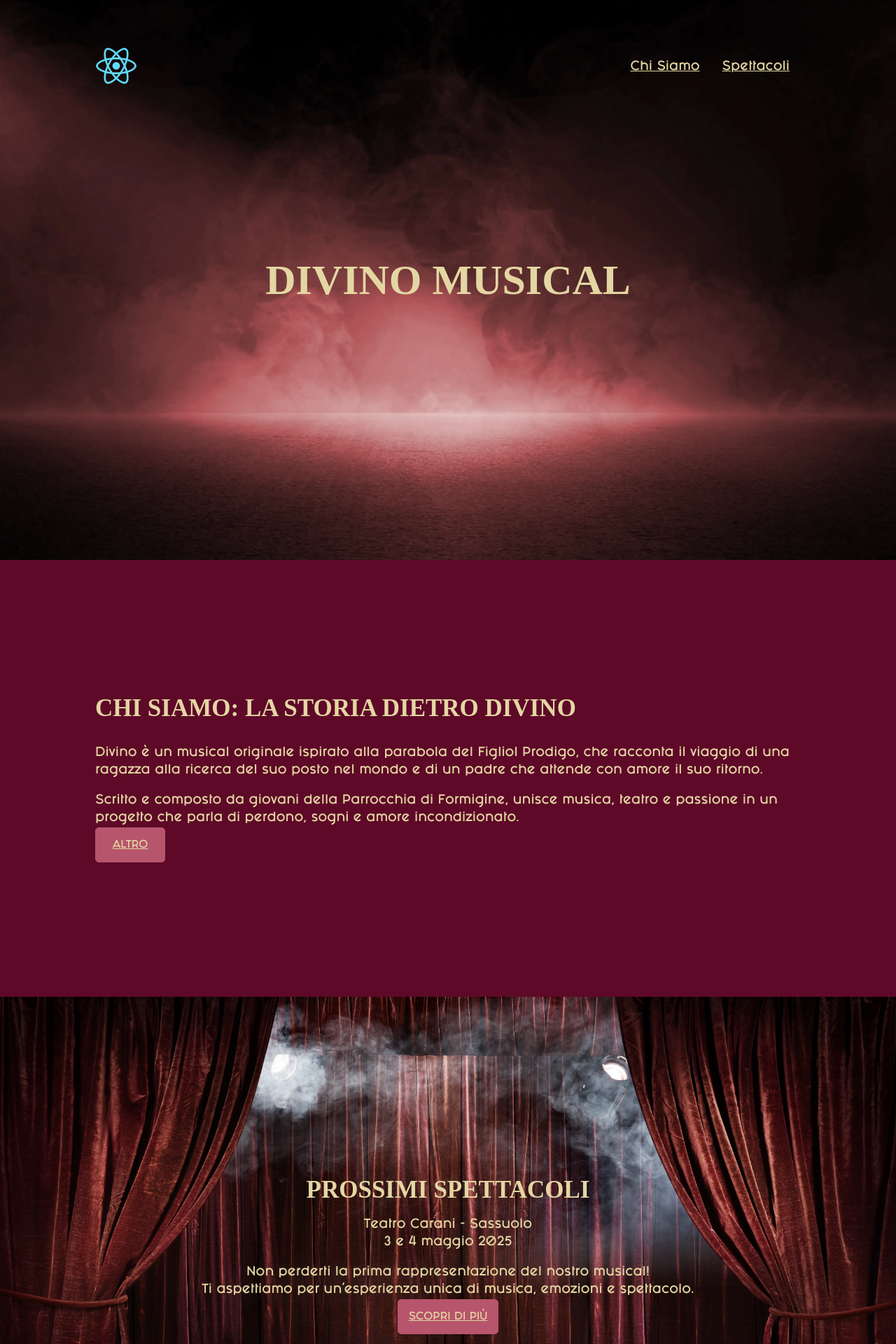
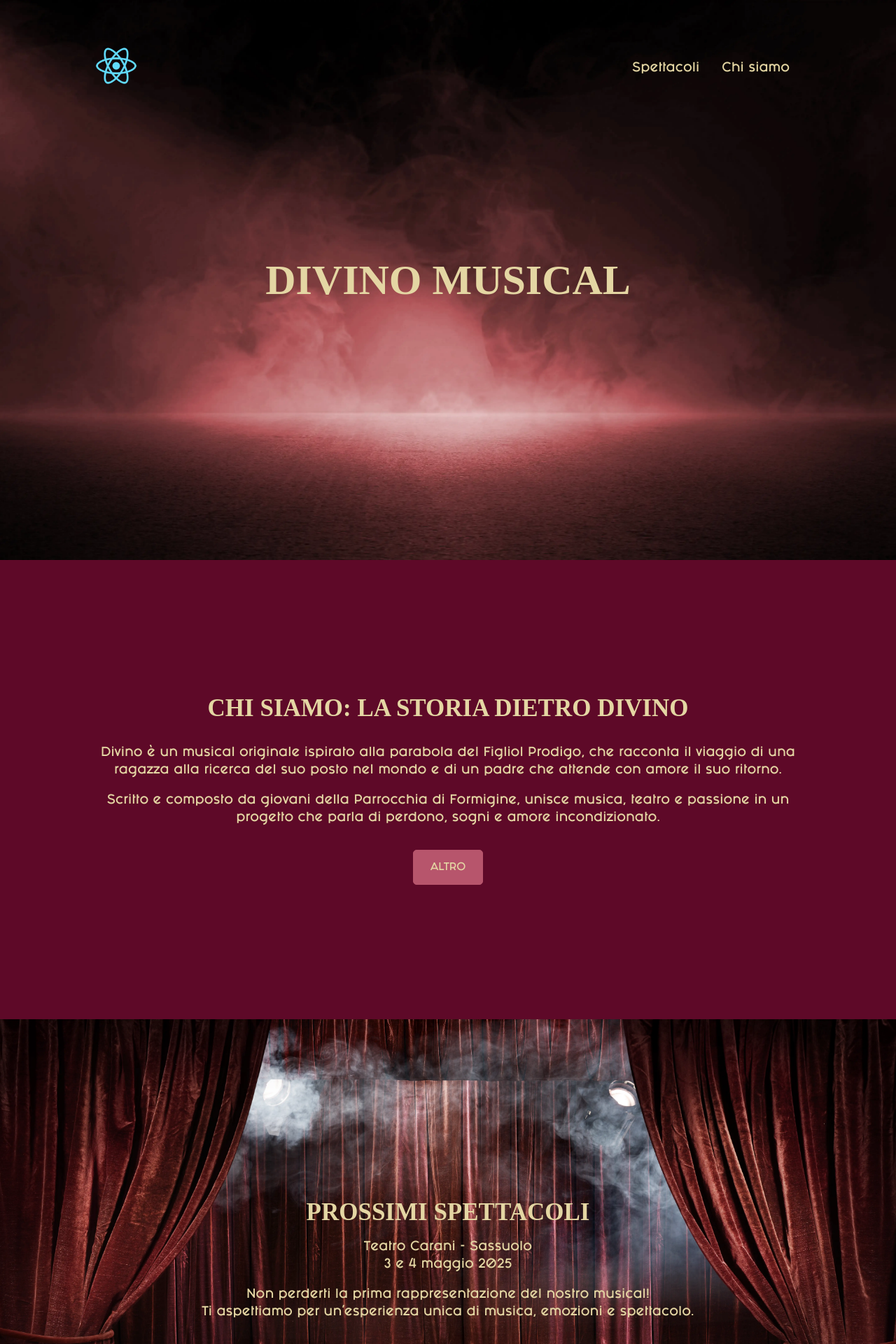
Before and after one commit to davideleo5/davideleo5.github.io, a React (Create React App) app: page / in a window 1280 px wide. Shown: the top 1920 px of the page at 70% size. Built offline with nearby package versions, Linux system fonts and the light colour scheme; a web font is replaced by a local one.

Commit message:
Minor styles fixes

```diff
--- a/package.json
+++ b/package.json
@@ -43,6 +43,7 @@
     ]
   },
   "devDependencies": {
+    "@babel/plugin-proposal-private-property-in-object": "^7.21.11",
     "gh-pages": "^6.0.0"
   }
 }
--- a/src/App.css
+++ b/src/App.css
@@ -80,10 +80,15 @@ button {
     border: 1px solid var(--color-rosino);
     border-radius: 5px;
     cursor: pointer;
+    margin-top: 2rem;
     min-height: 50px;
     min-width: 100px;
     padding: 10px 15px;
     text-transform: uppercase;
+}
+
+button a {
+    text-decoration: none;
 }
 
 button:hover {
@@ -147,13 +152,13 @@ body {
     }
 }
 
-@media screen and (max-width: 520px) {
+@media screen and (max-width: 767px) {
     .section__padding {
-        padding: 4rem 2rem;
+        padding: 2rem;
     }
 
     .secion__margin {
-        margin: 4rem 2rem;
+        margin: 2rem;
     }
 }
 
--- a/src/components/download/DownloadButton.css
+++ b/src/components/download/DownloadButton.css
@@ -1,3 +1,10 @@
 .download-button {
-    margin: 1rem 0 0;
+    color: var(--color-panna);
+    font-family: FashionFetish;
+    line-height: 25px;
 }
+
+.download-button:hover {
+    color: var(--color-rosino);
+
+}
--- a/src/components/download/DownloadButton.jsx
+++ b/src/components/download/DownloadButton.jsx
@@ -9,7 +9,7 @@ export function DownloadButton() {
         saveAs(blob, iCal);
     };
 
-    return <button className="download-button" onClick={downloadFile}><a>Aggiungi al calendario</a></button>;
+    return <button className="download-button" onClick={downloadFile}>Aggiungi al calendario</button>;
 }
 
 export default DownloadButton;
--- a/src/components/navbar/Navbar.jsx
+++ b/src/components/navbar/Navbar.jsx
@@ -1,12 +1,17 @@
 import React, { useState } from 'react';
+import { NavLink } from "react-router-dom";
 import { RiMenu3Line, RiCloseLine } from 'react-icons/ri';
 import logo from '../../assets/logo.png'
 import './navbar.css';
 
 const Menu = () => (
   <>
-    <p><a href="#what">Chi siamo</a></p>
-    <p><a href="#shows">Spettacoli</a></p>
+    <NavLink to="/spettacoli" className={({ isActive }) => isActive ? "active-menu" : ""}>
+      Spettacoli
+    </NavLink>
+    <NavLink to="/chi-siamo" className={({ isActive }) => isActive ? "active-menu" : ""}>
+      Chi siamo
+    </NavLink>
   </>
 )
 
@@ -17,8 +22,9 @@ const Navbar = () => {
     <div className='navbar container section__padding'>
       <div className='navbar-links'>
         <div className='navbar-links_logo'>
-          {/* @TODO: sostituire logo con icona musical (calice di vino, roba simile) */}
-          <img src={logo} alt="Divino Musical Logo" width='60' height='60' />
+          <a href="/">
+            <img src={logo} alt="Divino Musical Logo" width='60' height='60' />
+          </a>
         </div>
         <div className='navbar-links_container'>
           <Menu />
--- a/src/components/navbar/navbar.css
+++ b/src/components/navbar/navbar.css
@@ -19,16 +19,15 @@
     flex-direction: row;
 }
 
-.navbar-links_container p,
-.navbar-menu_container p {
-    color: #fff;
-    font-family: var(--font-family);
-    font-weight: 500;
-    font-size: 16px;
-    line-height: 22px;
-    text-transform: capitalize;
+.navbar-links_container a,
+.navbar-menu_container a {
     margin: 0 1rem;
-    cursor: pointer;
+    text-decoration: none;
+}
+
+.navbar-links_container a.active-menu {
+    color: var(--color-rosino);
+    text-decoration: underline;
 }
 
 .navbar-menu {
@@ -58,7 +57,8 @@
     z-index: 99;
 }
 
-.navbar-menu_container p {
+.navbar-menu_container a {
+    display: block;
     margin: 1rem 0;
 }
 
--- a/src/containers/footer/Footer.jsx
+++ b/src/containers/footer/Footer.jsx
@@ -22,7 +22,7 @@ const Footer = () => {
           </a>
         </div>
       </div>
-      <p className='copyright'>Copyright © 2025 - Divino Musical</p>
+      <p className='copyright'>Copyright © {(new Date().getFullYear())} - Divino Musical</p>
     </div>
   )
 }
--- a/src/containers/shows/Shows.jsx
+++ b/src/containers/shows/Shows.jsx
@@ -10,17 +10,16 @@ const Shows = () => {
 
   return (
     <div id='shows' className='home-shows-container' style={{ backgroundImage: `url(${background})` }}>
-      <div className='shows-content container'>
-        <h2 ref={ref} className={`shows-coming-soon-title ${inView ? 'slide-in-fwd-center' : ''}`}>Prossimi spettacoli</h2>
+      <div ref={ref} className={`shows-content container ${inView ? 'slide-in-fwd-center' : ''}`}>
+        <h2 className='shows-coming-soon-title'>Prossimi spettacoli</h2>
         <br />
         <p>Teatro Carani - Sassuolo</p>
         <p>3 e 4 maggio 2025</p>
         <br />
         <p>Non perderti la prima rappresentazione del nostro musical!</p>
         <p>Ti aspettiamo per un’esperienza unica di musica, emozioni e spettacolo.</p>
+        <button><a href="/spettacoli">Scopri di più</a></button>
       </div>
-
-      <button><a href="/spettacoli">Scopri di più</a></button>
     </div>
   )
 }
--- a/src/containers/what/What.jsx
+++ b/src/containers/what/What.jsx
@@ -1,17 +1,11 @@
-import { React, useRef } from 'react';
-import { useInView } from 'react-intersection-observer';
+import { React } from 'react';
 import './what.css';
 
 const What = () => {
-  const { ref, inView } = useInView({
-    triggerOnce: true
-  }),
-    windowWidth = useRef(window.innerWidth);
-
     return (
-    <div id='what' className='chi-siamo-container container'>
+    <div id='what' className='chi-siamo-container container text-align-center'>
       <div className={`chi-siamo-content section__padding`}>
-        <h2 ref={ref} className='chi-siamo-title'>Chi siamo: la storia dietro Divino</h2>
+        <h2 className='chi-siamo-title'>Chi siamo: la storia dietro Divino</h2>
         <p>Divino è un musical originale ispirato alla parabola del Figliol Prodigo, che racconta il viaggio di una ragazza alla ricerca del suo posto nel mondo e di un padre che attende con amore il suo ritorno.</p>
         <br />
         <p>Scritto e composto da giovani della Parrocchia di Formigine, unisce musica, teatro e passione in un progetto che parla di perdono, sogni e amore incondizionato.</p>
```
Also changed, not shown: 1 other file (tests, documents, lock files or other folders).
